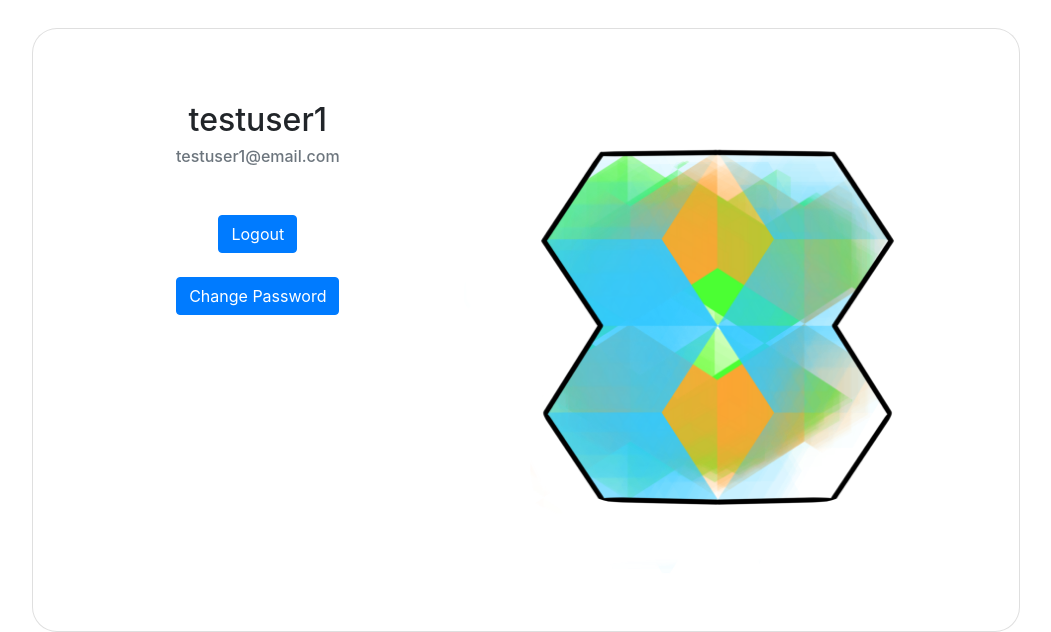
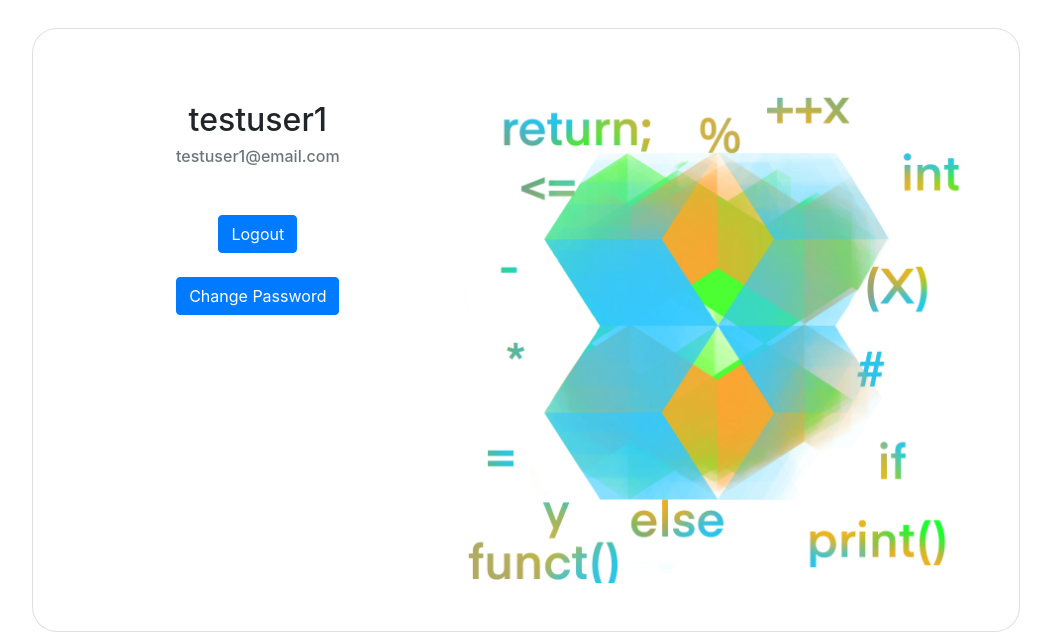
Before and after one commit to Chahat08/FitCode, a Django app: page /profile/ in a window 1280 px wide; the page is wider, and only the part inside the window is pictured. Shown: the part 352-984 px from the top of that part, without its empty margins (114-1165 px from the left). Run offline with Django 3.2, Linux system fonts and the light colour scheme; a user stored in the database is signed in; parts of the project's set-up code (start-up, migrations or seed data) failed here and were passed over; some libraries are stand-ins or nearby versions.

Commit message:
minor changes

```diff
--- a/templates/profile.html
+++ b/templates/profile.html
@@ -13,7 +13,7 @@
 
                         <div class="col-md-10 col-lg-6 col-xl-7 d-flex align-items-center order-1 order-lg-2">
 
-                            <img src="{% static 'img/logo.png' %}" class="img-fluid" alt="Sample image">
+                            <img src="{% static 'img/graphical.png' %}" class="img-fluid" alt="Sample image">
 
                         </div>
 
```
Also changed, not shown: static/img/graphical.png (added).
